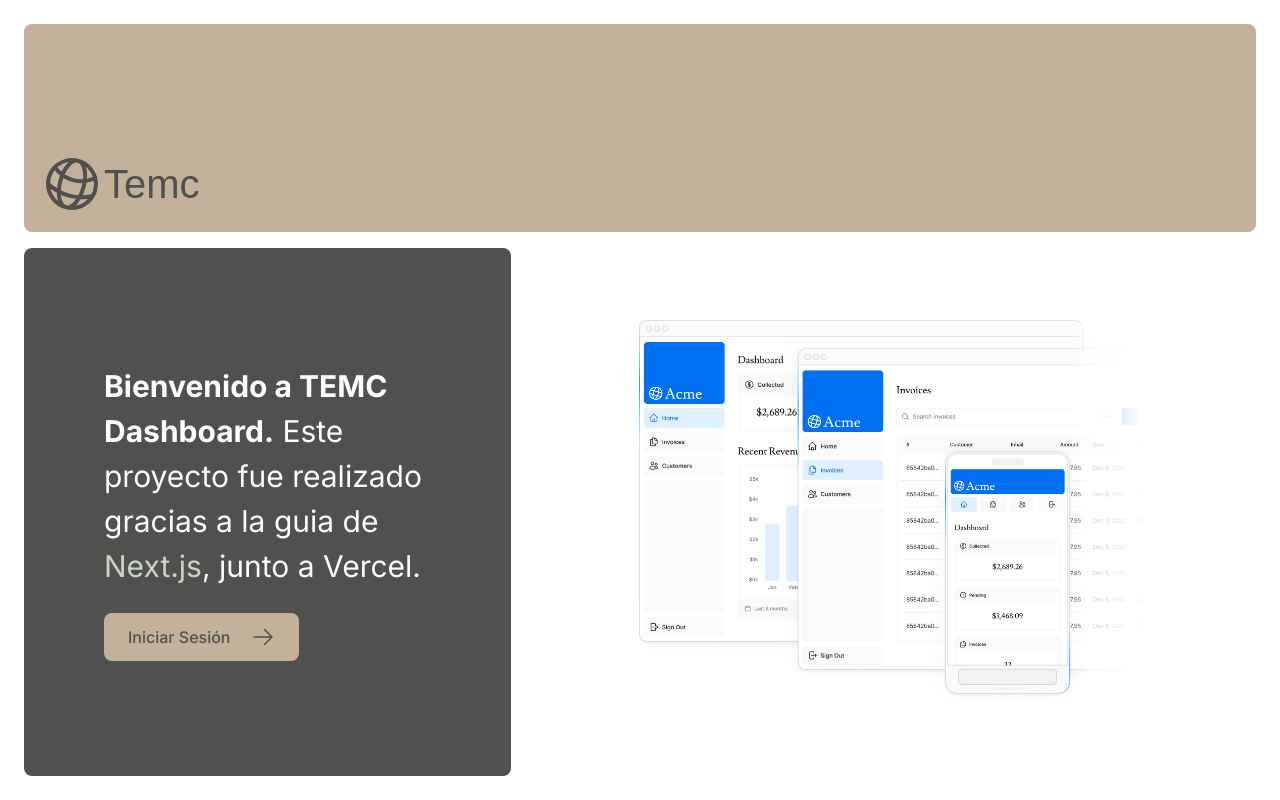
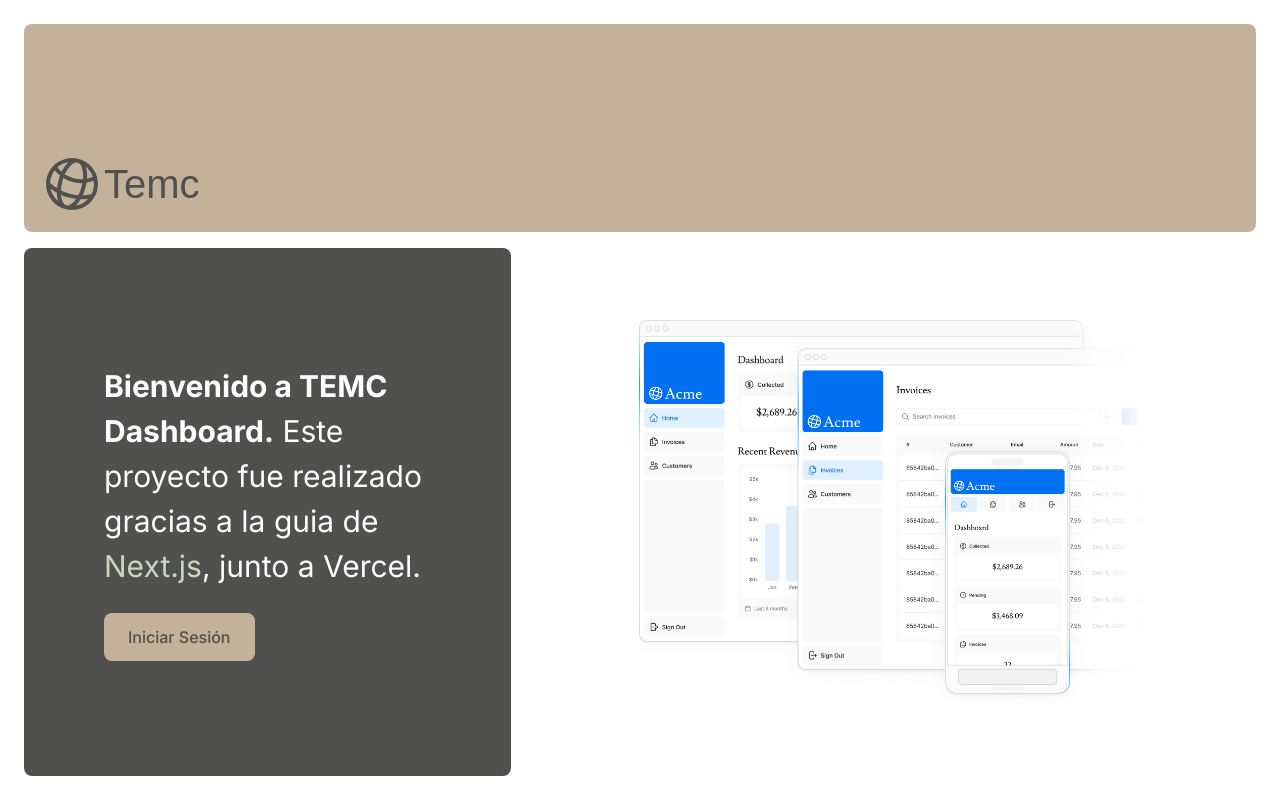
Before and after one commit to temc2412/temc-dashboard, a Next.js app: page / in a window 1280 px wide. Built offline with nearby package versions, Linux system fonts and the light colour scheme; a web font is replaced by a local one.

Commit message:
Cambiando la config React y Next a -v Canary

```diff
--- a/app/dashboard/invoices/[id]/edit/not-found.tsx
+++ b/app/dashboard/invoices/[id]/edit/not-found.tsx
@@ -1,10 +1,8 @@
 import Link from "next/link";
-import { FaceFrownIcon } from "@heroicons/react/24/outline";
 
 export default function NotFound() {
   return (
     <main className="flex h-full flex-col items-center justify-center gap-2">
-      <FaceFrownIcon className="w-10 text-gray-400" />
       <h2 className="text-xl font-semibold">404 NO ENCONTRADA</h2>
       <p>No se pudo encontrar la factura solicitada.</p>
       <Link
--- a/app/page.tsx
+++ b/app/page.tsx
@@ -1,6 +1,5 @@
 import Image from "next/image";
 import Link from "next/link";
-import { ArrowRightIcon } from "@heroicons/react/24/outline";
 import AcmeLogo from "./ui/acme-logo";
 
 export default function Home() {
@@ -24,7 +23,6 @@
             className="flex items-center gap-5 self-start rounded-lg bg-khaki px-6 py-3 text-sm font-medium text-davysgray transition-colors hover:bg-snow md:text-base"
           >
             <span>Iniciar Sesión</span>{" "}
-            <ArrowRightIcon className="w-5 md:w-6" />
           </Link>
         </div>
         <div className="flex items-center justify-center p-6 md:w-3/5 md:px-28 md:py-12">
```
